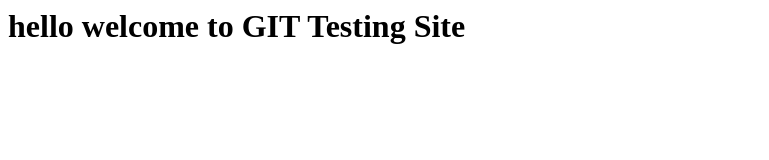
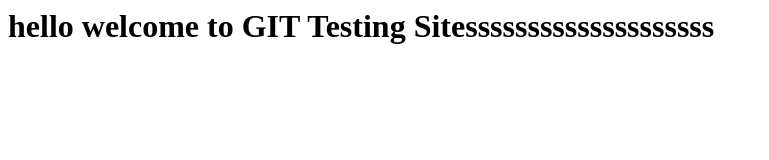
Before and after one commit to swapna-chenna/git-testing, a plain HTML site: page index.html in a window 1280 px wide. Shown: the whole page, without its empty margins (0-769 px from the left). Drawn offline with Linux system fonts and the light colour scheme.

Commit message:
small changes

```diff
--- a/index.html
+++ b/index.html
@@ -1,4 +1,4 @@
 <html>
-<h1> hello welcome to GIT Testing Site</h1>
+<h1> hello welcome to GIT Testing Sitessssssssssssssssssss</h1>
 
 </html>
```
